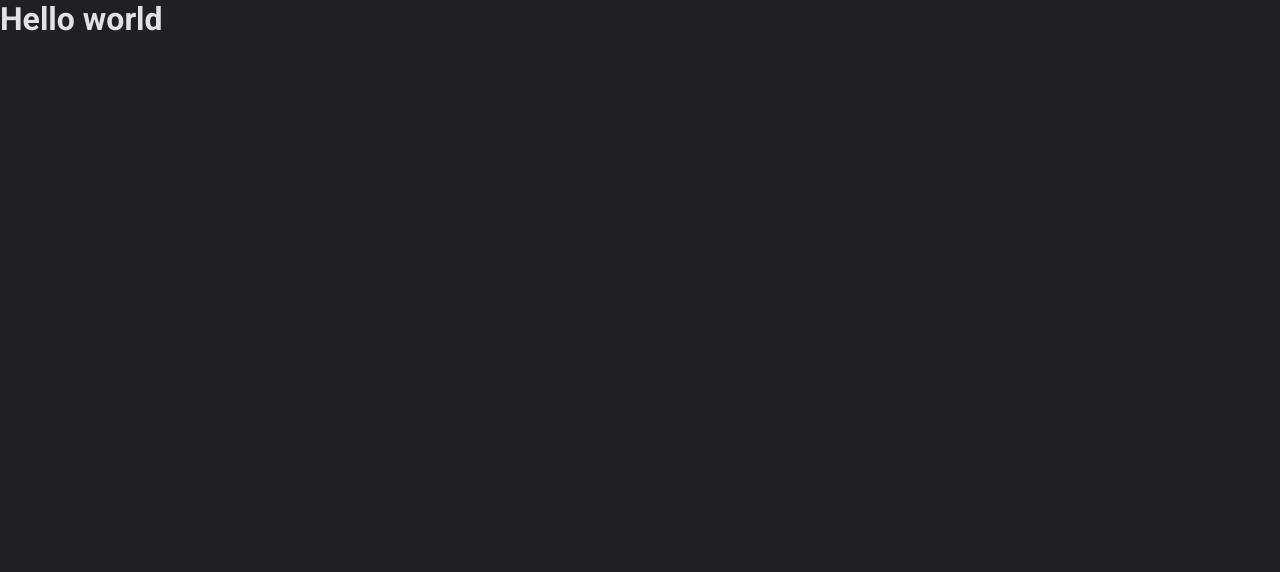
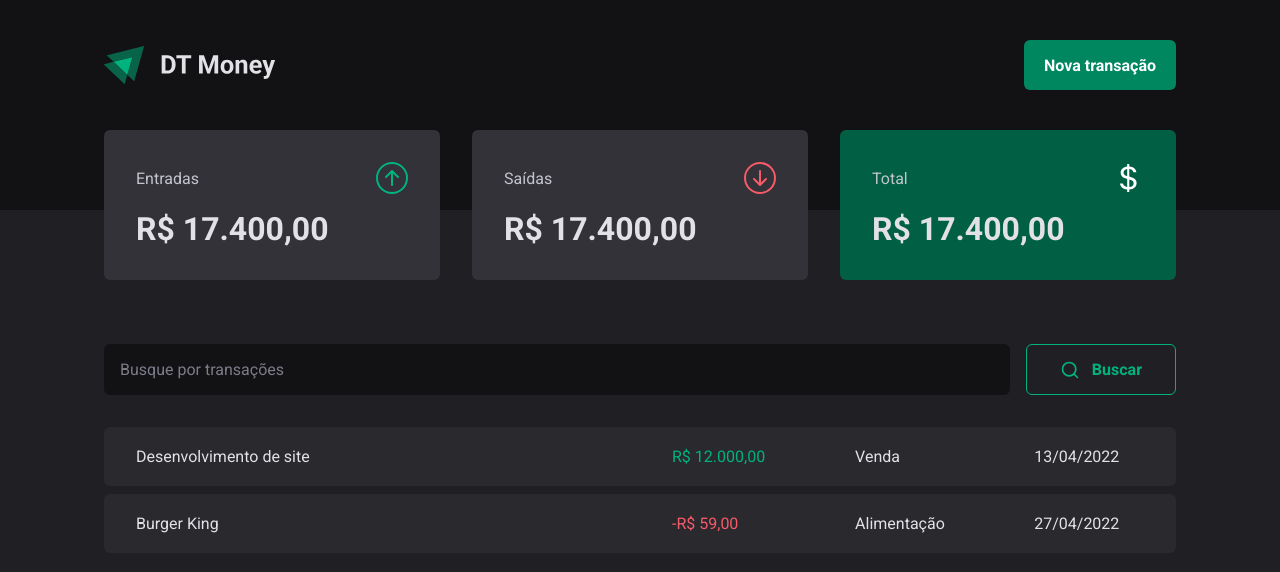
Before and after one commit to G18siqueira/Ignite-DTMoney-Rocketseat-TS, a React (Vite) app: page / in a window 1280 px wide. Shown: the top 572 px of the page. Built offline with nearby package versions, Linux system fonts and the light colour scheme.

Commit message:
Estrtura visual - header, summary, e tabela

```diff
--- a/package.json
+++ b/package.json
@@ -12,6 +12,7 @@
   "dependencies": {
     "react": "^18.2.0",
     "react-dom": "^18.2.0",
+    "react-icons": "^4.8.0",
     "styled-components": "^5.3.11"
   },
   "devDependencies": {
--- a/src/App.tsx
+++ b/src/App.tsx
@@ -1,15 +1,15 @@
-import { ThemeProvider } from "styled-components";
-import { defaultTheme } from "./styles/themes/default";
-import { GlobalStyle } from "./styles/global";
-
-
+import { ThemeProvider } from 'styled-components'
+import { defaultTheme } from './styles/themes/default'
+import { GlobalStyle } from './styles/global'
+import { Header } from './components/Header/Header'
+import { Transactions } from './pages/Transactions/Transactions'
 
 export function App() {
-
   return (
     <ThemeProvider theme={defaultTheme}>
-      <GlobalStyle/>
-      <h1>Hello world</h1>
+      <GlobalStyle />
+      <Header />
+      <Transactions />
     </ThemeProvider>
   )
 }
--- /dev/null
+++ b/src/components/Header/Header.tsx
@@ -0,0 +1,17 @@
+import { Container } from '../../styles/global'
+import { HeaderContainer, HeaderContent, NewTransactionButton } from './styles'
+
+import logoImg from '../../assets/logo.svg'
+
+export const Header = () => {
+  return (
+    <HeaderContainer>
+      <Container>
+        <HeaderContent>
+          <img src={logoImg} alt="" />
+          <NewTransactionButton>Nova transação</NewTransactionButton>
+        </HeaderContent>
+      </Container>
+    </HeaderContainer>
+  )
+}
--- /dev/null
+++ b/src/components/Header/styles.ts
@@ -0,0 +1,31 @@
+import styled from 'styled-components'
+
+export const HeaderContainer = styled.header`
+  background-color: ${(props) => props.theme['gray-900']};
+  padding: 2.5rem 0 7.5rem;
+`
+
+export const HeaderContent = styled.div`
+  display: flex;
+  justify-content: space-between;
+  align-items: center;
+`
+
+export const NewTransactionButton = styled.button`
+  display: flex;
+  justify-content: center;
+  align-items: center;
+  height: 3.125rem;
+  background-color: ${(props) => props.theme['green-500']};
+  color: ${(props) => props.theme.white};
+  padding: 0 1.25rem;
+  font-weight: bold;
+  border: 0;
+  border-radius: 6px;
+  cursor: pointer;
+  transition: all 0.1s ease-in-out;
+
+  &:hover {
+    background-color: ${(props) => props.theme['green-700']};
+  }
+`
--- /dev/null
+++ b/src/components/Summary/Summary.tsx
@@ -0,0 +1,47 @@
+import { Container } from '../../styles/global'
+import { SummaryContent, SummaryContainer, SummaryCard } from './style'
+import {
+  BsArrowUpCircle,
+  BsArrowDownCircle,
+  BsCurrencyDollar,
+} from 'react-icons/bs'
+
+export const Summary = () => {
+  return (
+    <SummaryContainer>
+      <Container>
+        <SummaryContent>
+          <SummaryCard>
+            <header>
+              <span>Entradas</span>
+              <BsArrowUpCircle size={32} color="#00b37e" />
+            </header>
+            <p>
+              <strong>R$ 17.400,00</strong>
+            </p>
+          </SummaryCard>
+
+          <SummaryCard>
+            <header>
+              <span>Saídas</span>
+              <BsArrowDownCircle size={32} color="#f75a68" />
+            </header>
+            <p>
+              <strong>R$ 17.400,00</strong>
+            </p>
+          </SummaryCard>
+
+          <SummaryCard bgVariant="green">
+            <header>
+              <span>Total</span>
+              <BsCurrencyDollar size={32} color="#fff" />
+            </header>
+            <p>
+              <strong>R$ 17.400,00</strong>
+            </p>
+          </SummaryCard>
+        </SummaryContent>
+      </Container>
+    </SummaryContainer>
+  )
+}
--- /dev/null
+++ b/src/components/Summary/style.ts
@@ -0,0 +1,36 @@
+import styled from 'styled-components'
+
+export const SummaryContainer = styled.section`
+  position: relative;
+  margin: 0 0 4rem;
+`
+export const SummaryContent = styled.div`
+  display: grid;
+  grid-template-columns: repeat(3, 1fr);
+  gap: 2rem;
+  margin-top: -5rem;
+`
+
+interface SummaryCardProps {
+  bgVariant?: 'green'
+}
+export const SummaryCard = styled.div<SummaryCardProps>`
+  background-color: ${(props) =>
+    props.bgVariant === 'green'
+      ? props.theme['green-700']
+      : props.theme['gray-600']};
+  border-radius: 6px;
+  padding: 2rem;
+
+  header {
+    display: flex;
+    align-items: center;
+    justify-content: space-between;
+    color: ${(props) => props.theme['gray-300']};
+    margin: 0 0 1rem;
+  }
+
+  p {
+    font-size: 2rem;
+  }
+`
--- /dev/null
+++ b/src/pages/Transactions/Transactions.tsx
@@ -0,0 +1,47 @@
+import { Summary } from '../../components/Summary/Summary'
+import { Container } from '../../styles/global'
+import { Search } from './components/Search/Search'
+import {
+  PriceHighLight,
+  TransactionsContainer,
+  TransactionsTable,
+} from './styles'
+
+export const Transactions = () => {
+  return (
+    <main>
+      <Summary />
+
+      <Search />
+
+      <TransactionsContainer>
+        <Container>
+          <TransactionsTable>
+            <tbody>
+              <tr>
+                <td width="50%">Desenvolvimento de site</td>
+                <td>
+                  <PriceHighLight colorVariant="income">
+                    R$ 12.000,00
+                  </PriceHighLight>
+                </td>
+                <td>Venda</td>
+                <td>13/04/2022</td>
+              </tr>
+              <tr>
+                <td width="50%">Burger King</td>
+                <td>
+                  <PriceHighLight colorVariant="outcome">
+                    -R$ 59,00
+                  </PriceHighLight>
+                </td>
+                <td>Alimentação</td>
+                <td>27/04/2022</td>
+              </tr>
+            </tbody>
+          </TransactionsTable>
+        </Container>
+      </TransactionsContainer>
+    </main>
+  )
+}
--- /dev/null
+++ b/src/pages/Transactions/components/Search/Search.tsx
@@ -0,0 +1,19 @@
+import { FiSearch } from 'react-icons/fi'
+import { SearchFormContainer, SearchFormContent } from './styles'
+import { Container } from '../../../../styles/global'
+
+export const Search = () => {
+  return (
+    <SearchFormContainer>
+      <Container>
+        <SearchFormContent>
+          <input type="text" placeholder="Busque por transações" />
+          <button type="submit">
+            <FiSearch size={20} />
+            <span>Buscar</span>
+          </button>
+        </SearchFormContent>
+      </Container>
+    </SearchFormContainer>
+  )
+}
--- /dev/null
+++ b/src/pages/Transactions/components/Search/styles.ts
@@ -0,0 +1,43 @@
+import styled from 'styled-components'
+
+export const SearchFormContainer = styled.section`
+  position: relative;
+  margin: 0 0 1.5rem;
+`
+export const SearchFormContent = styled.form`
+  display: flex;
+  gap: 1rem;
+
+  input {
+    flex: 1;
+    border-radius: 6px;
+    border: 0;
+    background-color: ${(props) => props.theme['gray-900']};
+    color: ${(props) => props.theme['gray-300']};
+    padding: 1rem;
+
+    &::placeholder {
+      color: ${(props) => props.theme['gray-500']};
+    }
+  }
+  button {
+    display: flex;
+    align-items: center;
+    justify-content: center;
+    gap: 0.75rem;
+    background-color: transparent;
+    color: ${(props) => props.theme['green-300']};
+    padding: 0 2.0625rem;
+    font-weight: bold;
+    border: 1px solid ${(props) => props.theme['green-300']};
+    border-radius: 6px;
+    cursor: pointer;
+    transition: all 0.1s ease-in-out;
+
+    &:hover {
+      background-color: ${(props) => props.theme['green-500']};
+      border-color: ${(props) => props.theme['green-500']};
+      color: ${(props) => props.theme.white};
+    }
+  }
+`
--- /dev/null
+++ b/src/pages/Transactions/styles.ts
@@ -0,0 +1,34 @@
+import styled from 'styled-components'
+
+export const TransactionsContainer = styled.section`
+  position: relative;
+`
+export const TransactionsTable = styled.table`
+  width: 100%;
+  border-collapse: separate;
+  border-spacing: 0 0.5rem;
+
+  td {
+    padding: 1.25rem 2rem;
+    background-color: ${(props) => props.theme['gray-700']};
+
+    &:first-child {
+      width: 50%;
+      border-top-left-radius: 6px;
+      border-bottom-left-radius: 6px;
+    }
+    &:last-child {
+      border-top-right-radius: 6px;
+      border-bottom-right-radius: 6px;
+    }
+  }
+`
+interface PriceHighLightProps {
+  colorVariant?: 'income' | 'outcome'
+}
+export const PriceHighLight = styled.span<PriceHighLightProps>`
+  color: ${(props) =>
+    props.colorVariant === 'income'
+      ? props.theme['green-300']
+      : props.theme['red-300']};
+`
--- a/src/styles/global.ts
+++ b/src/styles/global.ts
@@ -1,4 +1,4 @@
-import { createGlobalStyle } from "styled-components";
+import styled, { createGlobalStyle } from 'styled-components'
 
 export const GlobalStyle = createGlobalStyle`
 *{
@@ -9,7 +9,7 @@
 }
 &:focus{
   outline: 0;
-  box-shadow: 0 0 0 2px ${props => props.theme['green-500']};
+  box-shadow: 0 0 0 2px ${(props) => props.theme['green-500']};
 }
 
 body{
@@ -24,3 +24,10 @@
     font-size: 1rem;
   }
 `
+
+export const Container = styled.div`
+  width: 100%;
+  max-width: 1120px;
+  margin: 0 auto;
+  padding: 0 1.5rem;
+`
```
Also changed, not shown: src/assets/logo.svg (added), src/styles/themes/default.ts (line endings or trailing spaces), 1 other file (tests, documents, lock files or other folders).
